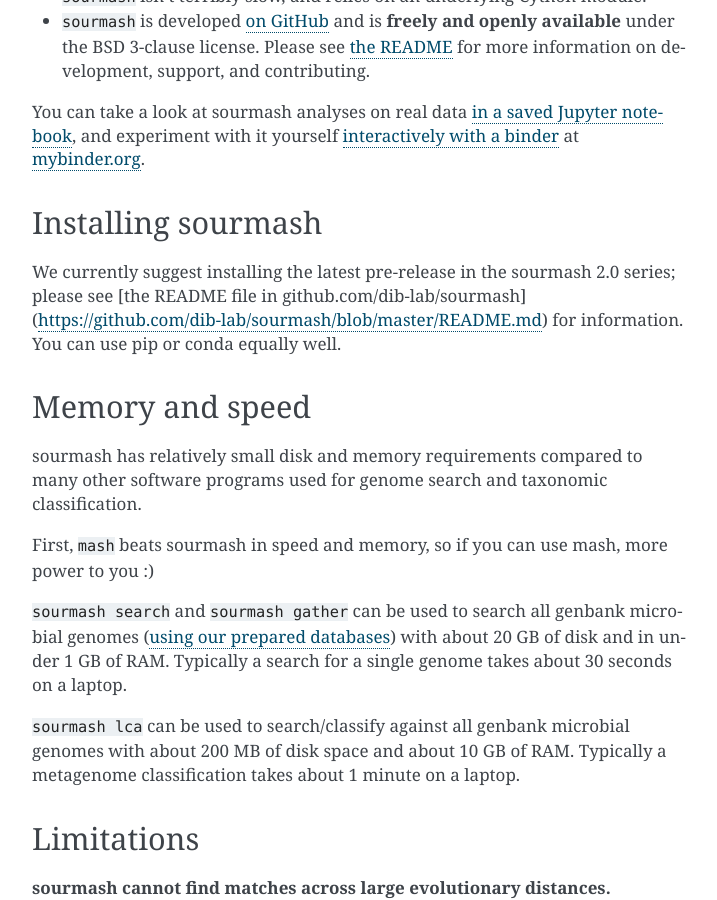
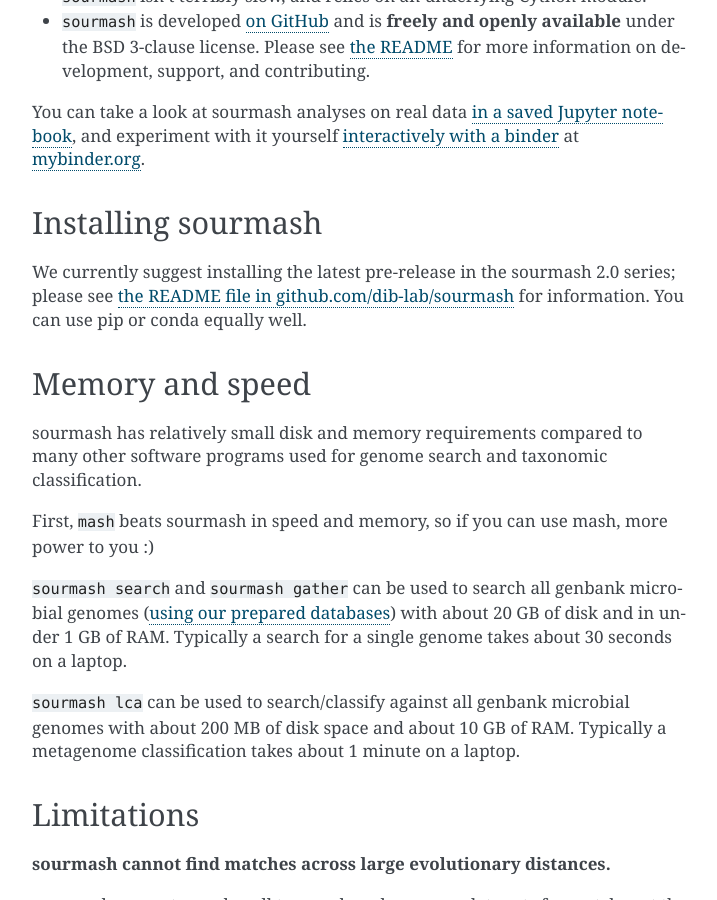
Before and after one commit to sourmash-bio/sourmash, a Sphinx documentation site: the page built from doc/index.rst, in a window 1280 px wide and 900 px high, scrolled down 1303 px. Shown: the whole window, without its empty margins (388-1105 px from the left). Built offline with Sphinx 7.4.7, drawn with Linux system fonts in a browser that asks for light colours; pages that are not in the unit, such as notebooks, are missing from menus.

Commit message:
fix Markdown link in the index reST file :)

```diff
--- a/doc/index.rst
+++ b/doc/index.rst
@@ -83,8 +83,8 @@
 -------------------
 
 We currently suggest installing the latest pre-release in the sourmash
-2.0 series; please see [the README file in
-github.com/dib-lab/sourmash](https://github.com/dib-lab/sourmash/blob/master/README.md)
+2.0 series; please see `the README file in
+github.com/dib-lab/sourmash <https://github.com/dib-lab/sourmash/blob/master/README.md>`__
 for information.  You can use pip or conda equally well.
 
 Memory and speed
```
